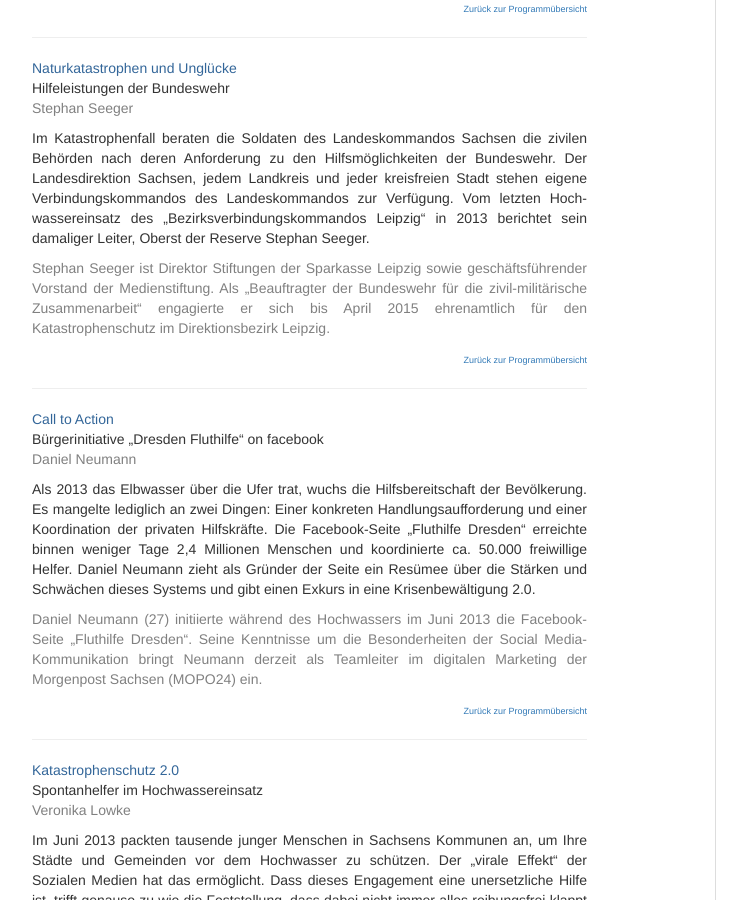
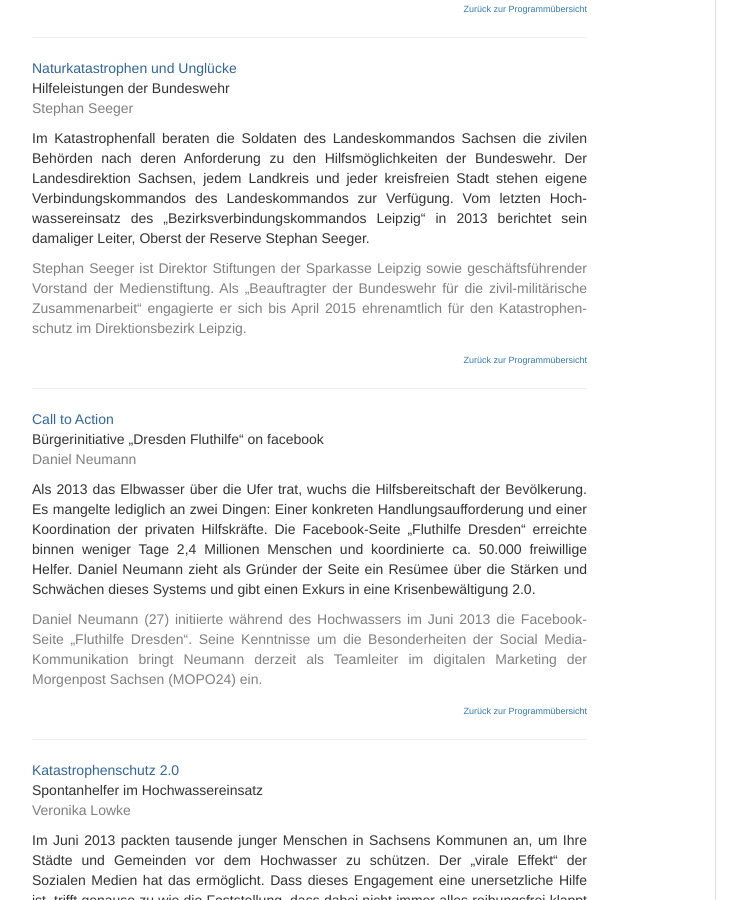
Before and after one commit to susedev/test, a Jekyll site: the page built from beitraege-und-referentinnen.html, in a window 1280 px wide and 900 px high, scrolled down 699 px. Shown: the whole window, without its empty margins (233-980 px from the left). Built offline with Jekyll 4.4.1, drawn with Linux system fonts in a browser that asks for light colours; nearby versions of some CDN libraries.

Commit message:
Edit from JekyllCMS

```diff
--- a/beitraege-und-referentinnen.html
+++ b/beitraege-und-referentinnen.html
@@ -28,7 +28,7 @@ Hilfeleistungen der Bundeswehr<br />
 
 <p style="text-align: justify;">Im Katastrophenfall beraten die Soldaten des Landeskommandos Sachsen die zivilen Beh&ouml;rden nach deren Anforderung zu den Hilfsm&ouml;glichkeiten der Bundeswehr. Der Landes&shy;direktion Sachsen, jedem Landkreis und jeder kreisfreien Stadt stehen eigene Verbindungskommandos des Landeskommandos zur Verf&uuml;gung. Vom letzten Hoch&shy;wassereinsatz des &bdquo;Bezirksverbindungskommandos Leipzig&ldquo; in 2013 berichtet sein damaliger Leiter, Oberst der Reserve Stephan Seeger.</p>
 
-<p style="text-align: justify;"><span style="color: #808080;">Stephan Seeger ist Direktor Stiftungen der Sparkasse Leipzig sowie gesch&auml;ftsf&uuml;hrender Vorstand der Medienstiftung. Als &bdquo;Beauftragter der Bundeswehr f&uuml;r die zivil-milit&auml;rische Zusammenarbeit&ldquo; engagierte er sich bis April 2015 ehrenamtlich f&uuml;r den Katastrophenschutz im Direktionsbezirk Leipzig.</span></p>
+<p style="text-align: justify;"><span style="color: #808080;">Stephan Seeger ist Direktor Stiftungen der Sparkasse Leipzig sowie gesch&auml;ftsf&uuml;hrender Vorstand der Medienstiftung. Als &bdquo;Beauftragter der Bundeswehr f&uuml;r die zivil-milit&auml;rische Zusammenarbeit&ldquo; engagierte er sich bis April 2015 ehrenamtlich f&uuml;r den Katastrophen&shy;schutz im Direktionsbezirk Leipzig.</span></p>
 
 <p style="text-align: right;"><span style="color: #808080;"><span style="font-size: xx-small;"><a href="http://eijc.github.io/data/programm-uebersicht.html">Zur&uuml;ck zur Programm&uuml;bersicht</a></span> </span></p>
 
```
